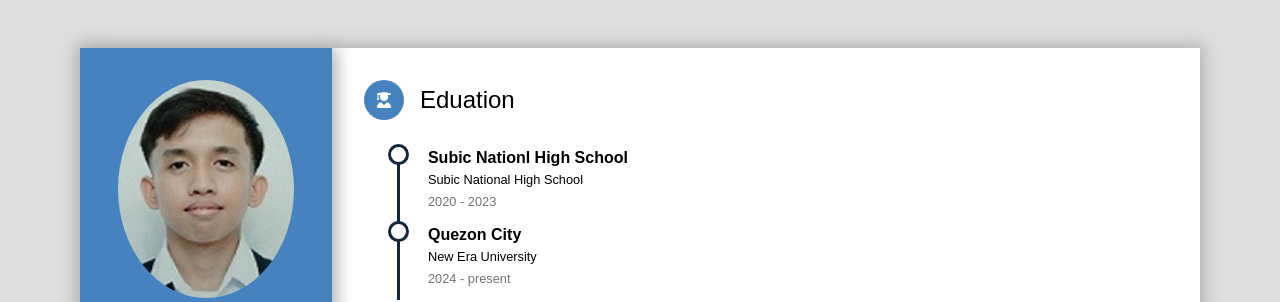
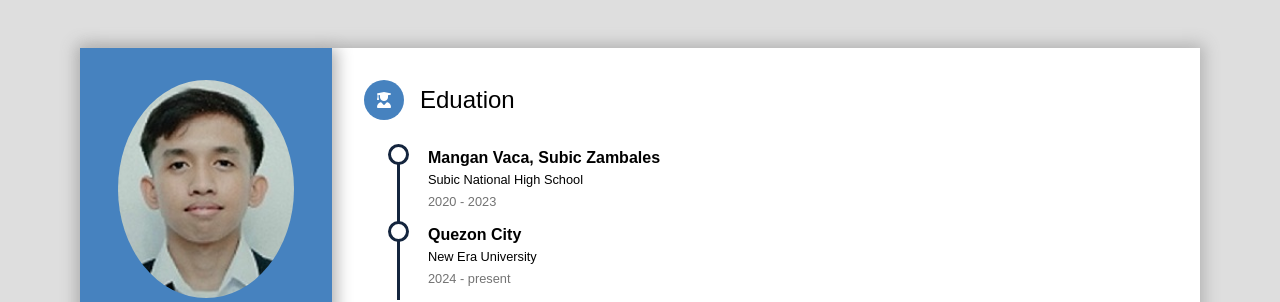
Before and after one commit to Zetname/WebResume, a plain HTML site: page index.html in a window 1280 px wide. Shown: the top 302 px of the page. Drawn offline with Linux system fonts and the light colour scheme.

Commit message:
Update index.html

```diff
--- a/index.html
+++ b/index.html
@@ -65,7 +65,7 @@
         </div>
         <div class="detail-content">
           <div class="timeline-block">
-            <h1>Subic Nationl High School</h1>
+            <h1>Mangan Vaca, Subic Zambales</h1>
             <p>Subic National High School</p>
             <time>2020 - 2023</time>
           </div>
```
